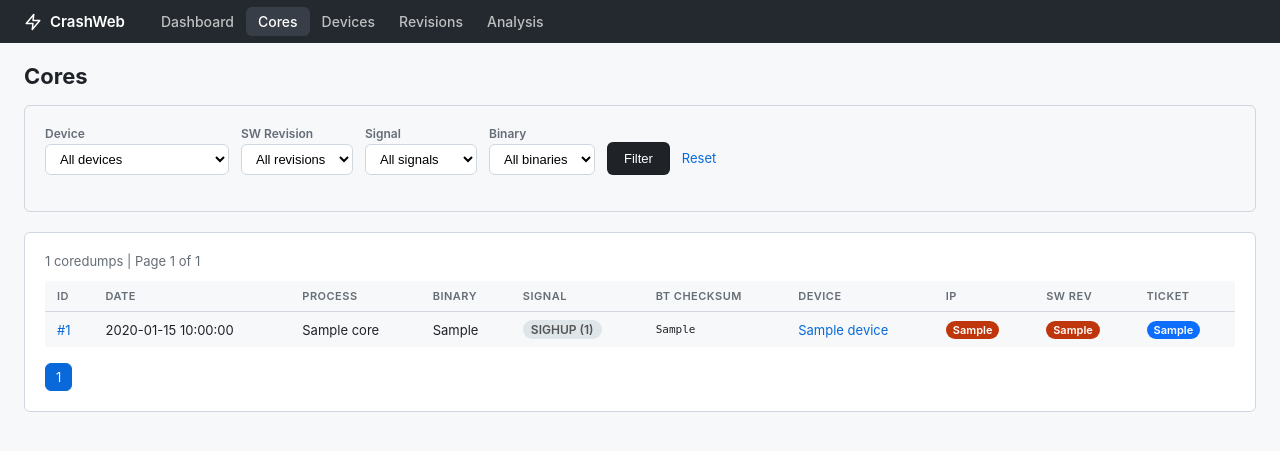
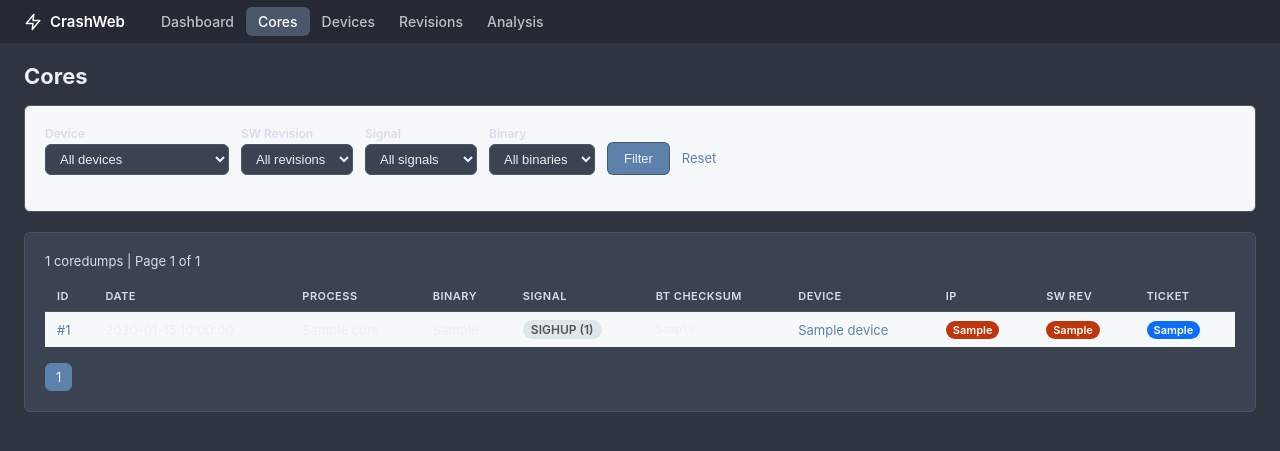
Before and after one commit to sberaconnects/crashweb, a Flask app: page /cores in a window 1280 px wide. Shown: the top 451 px of the page. Run offline with Flask 3, Linux system fonts and the light colour scheme; tables that the repository leaves empty hold one stand-in row (values such as "Sample post").

Commit message:
style: apply Nord palette to base.html CSS

```diff
--- a/web/templates/base.html
+++ b/web/templates/base.html
@@ -6,68 +6,68 @@
     <title>{% block title %}CrashWeb{% endblock %}</title>
     <style>
         * { box-sizing: border-box; margin: 0; padding: 0; }
-        body { font-family: -apple-system, BlinkMacSystemFont, "Segoe UI", "Noto Sans", Helvetica, Arial, sans-serif; background: #f6f8fa; color: #1f2328; font-size: 14px; }
+        body { font-family: -apple-system, BlinkMacSystemFont, "Segoe UI", "Noto Sans", Helvetica, Arial, sans-serif; background: #2e3440; color: #eceff4; font-size: 14px; }
 
         /* --- Nav --- */
-        nav { background: #24292f; padding: 0 24px; display: flex; align-items: center; gap: 0; }
+        nav { background: #242933; padding: 0 24px; display: flex; align-items: center; gap: 0; }
         nav a.brand { color: #fff; font-weight: 600; font-size: 15px; padding: 12px 20px 12px 0; margin-right: 4px; text-decoration: none; display: flex; align-items: center; gap: 8px; }
         nav a.brand:hover { color: #fff; text-decoration: none; }
         nav a.nav-link { color: rgba(255,255,255,0.7); text-decoration: none; font-weight: 500; padding: 6px 12px; border-radius: 6px; transition: color 0.1s, background 0.1s; }
         nav a.nav-link:hover { color: #fff; text-decoration: none; background: rgba(255,255,255,0.06); }
-        nav a.nav-link.active { color: #fff; background: #373e47; }
+        nav a.nav-link.active { color: #fff; background: #4c566a; }
 
         /* --- Layout --- */
         .container { margin: 20px auto; padding: 0 24px; }
 
         /* --- Breadcrumb --- */
-        .breadcrumb { margin-bottom: 16px; font-size: 13px; color: #656d76; }
-        .breadcrumb a { color: #0969da; text-decoration: none; }
+        .breadcrumb { margin-bottom: 16px; font-size: 13px; color: #d8dee9; }
+        .breadcrumb a { color: #5e81ac; text-decoration: none; }
         .breadcrumb a:hover { text-decoration: underline; }
 
         /* --- Cards --- */
-        .card { background: #fff; border-radius: 6px; border: 1px solid #d0d7de; padding: 20px; margin-bottom: 20px; }
-        .card > h2:not(.process-header) { font-size: 16px; color: #1f2328; border-bottom: 1px solid #d0d7de; padding-bottom: 12px; margin-bottom: 16px; }
-        .card > h2.process-header { font-size: 16px; color: #1f2328; }
+        .card { background: #3b4252; border-radius: 6px; border: 1px solid #4c566a; padding: 20px; margin-bottom: 20px; }
+        .card > h2:not(.process-header) { font-size: 16px; color: #eceff4; border-bottom: 1px solid #4c566a; padding-bottom: 12px; margin-bottom: 16px; }
+        .card > h2.process-header { font-size: 16px; color: #eceff4; }
         h1 { font-size: 22px; margin-bottom: 16px; }
 
         /* --- Tables --- */
         table { width: 100%; border-collapse: collapse; font-size: 13px; }
-        th, td { padding: 8px 12px; text-align: left; border-bottom: 1px solid #d0d7de; }
-        th { background: #f6f8fa; font-weight: 600; font-size: 11px; text-transform: uppercase; letter-spacing: 0.5px; color: #656d76; position: sticky; top: 0; white-space: nowrap; }
+        th, td { padding: 8px 12px; text-align: left; border-bottom: 1px solid #4c566a; }
+        th { background: #3b4252; font-weight: 600; font-size: 11px; text-transform: uppercase; letter-spacing: 0.5px; color: #d8dee9; position: sticky; top: 0; white-space: nowrap; }
         tbody tr:last-child td { border-bottom: none; }
-        tbody tr:hover { background: #f6f8fa; }
+        tbody tr:hover { background: #434c5e; }
         .table-wrapper { overflow-x: auto; max-height: 70vh; overflow-y: auto; }
 
         /* --- Links --- */
-        a { color: #0969da; text-decoration: none; }
+        a { color: #5e81ac; text-decoration: none; }
         a:hover { text-decoration: underline; }
 
         /* --- Inputs --- */
-        textarea { width: 100%; min-height: 100px; padding: 12px; font-family: "SFMono-Regular", Consolas, "Liberation Mono", Menlo, monospace; font-size: 13px; border: 1px solid #d0d7de; border-radius: 6px; resize: vertical; background: #fff; }
-        textarea:focus { outline: 2px solid #0969da; outline-offset: 0; }
-        input[type="text"], select { padding: 6px 10px; border: 1px solid #d0d7de; border-radius: 6px; font-size: 13px; background: #fff; }
-        input[type="text"]:focus, select:focus { outline: 2px solid #0969da; outline-offset: 0; }
+        textarea { width: 100%; min-height: 100px; padding: 12px; font-family: "SFMono-Regular", Consolas, "Liberation Mono", Menlo, monospace; font-size: 13px; border: 1px solid #4c566a; border-radius: 6px; resize: vertical; background: #3b4252; color: #eceff4; }
+        textarea:focus { outline: 2px solid #5e81ac; outline-offset: 0; }
+        input[type="text"], select { padding: 6px 10px; border: 1px solid #4c566a; border-radius: 6px; font-size: 13px; background: #3b4252; color: #eceff4; }
+        input[type="text"]:focus, select:focus { outline: 2px solid #5e81ac; outline-offset: 0; }
 
         /* --- Buttons --- */
-        button, .btn { background: #1f2328; color: #fff; border: 1px solid rgba(0,0,0,0.15); padding: 8px 16px; border-radius: 6px; cursor: pointer; font-size: 13px; display: inline-block; text-decoration: none; }
-        button:hover, .btn:hover { background: #32383f; text-decoration: none; }
+        button, .btn { background: #5e81ac; color: #eceff4; border: 1px solid rgba(0,0,0,0.3); padding: 8px 16px; border-radius: 6px; cursor: pointer; font-size: 13px; display: inline-block; text-decoration: none; }
+        button:hover, .btn:hover { background: #81a1c1; text-decoration: none; }
         .btn-sm { padding: 4px 10px; font-size: 12px; }
-        .btn-ghost { background: #f6f8fa; color: #1f2328; border: 1px solid #d0d7de; }
-        .btn-ghost:hover { background: #eaeef2; }
-        .btn-danger { background: #dc3545; border-color: transparent; color: #fff; }
-        .btn-danger:hover { background: #b02a37; }
+        .btn-ghost { background: #434c5e; color: #eceff4; border: 1px solid #4c566a; }
+        .btn-ghost:hover { background: #4c566a; }
+        .btn-danger { background: #bf616a; border-color: transparent; color: #fff; }
+        .btn-danger:hover { background: #a0505a; }
 
         /* --- Error --- */
-        .error { background: #ffebe9; border: 1px solid rgba(255,129,130,0.4); color: #82071e; padding: 12px; border-radius: 6px; margin-bottom: 16px; }
+        .error { background: rgba(191,97,106,0.15); border: 1px solid rgba(191,97,106,0.5); color: #bf616a; padding: 12px; border-radius: 6px; margin-bottom: 16px; }
 
         /* --- Pagination --- */
         .pagination { margin-top: 16px; display: flex; gap: 6px; align-items: center; flex-wrap: wrap; }
-        .pagination a, .pagination span { padding: 5px 10px; border: 1px solid #d0d7de; border-radius: 6px; text-decoration: none; color: #1f2328; font-size: 13px; }
-        .pagination a:hover { background: #f6f8fa; text-decoration: none; }
-        .pagination .active { background: #0969da; color: #fff; border-color: #0969da; }
+        .pagination a, .pagination span { padding: 5px 10px; border: 1px solid #4c566a; border-radius: 6px; text-decoration: none; color: #eceff4; font-size: 13px; }
+        .pagination a:hover { background: #434c5e; text-decoration: none; }
+        .pagination .active { background: #5e81ac; color: #fff; border-color: #5e81ac; }
 
         /* --- Meta --- */
-        .meta { color: #656d76; font-size: 13px; margin-bottom: 12px; }
+        .meta { color: #d8dee9; font-size: 13px; margin-bottom: 12px; }
 
         /* --- Truncate --- */
         td.truncate { max-width: 250px; overflow: hidden; text-overflow: ellipsis; white-space: nowrap; }
@@ -75,15 +75,15 @@
 
         /* --- Stat cards --- */
         .stats-grid { display: grid; grid-template-columns: repeat(auto-fit, minmax(200px, 1fr)); gap: 16px; margin-bottom: 20px; }
-        .stat-card { background: #fff; border-radius: 6px; border: 1px solid #d0d7de; padding: 20px; text-align: center; cursor: pointer; transition: background 0.1s, border-color 0.1s; }
-        .stat-card:hover { background: #f6f8fa; border-color: #57606a; text-decoration: none; }
-        .stat-card .stat-icon { color: #656d76; margin-bottom: 8px; display: flex; justify-content: center; }
-        .stat-card .number { font-size: 32px; font-weight: 700; color: #1f2328; }
-        .stat-card .label { font-size: 13px; color: #656d76; margin-top: 4px; }
+        .stat-card { background: #3b4252; border-radius: 6px; border: 1px solid #4c566a; padding: 20px; text-align: center; cursor: pointer; transition: background 0.1s, border-color 0.1s; }
+        .stat-card:hover { background: #434c5e; border-color: #81a1c1; text-decoration: none; }
+        .stat-card .stat-icon { color: #d8dee9; margin-bottom: 8px; display: flex; justify-content: center; }
+        .stat-card .number { font-size: 32px; font-weight: 700; color: #eceff4; }
+        .stat-card .label { font-size: 13px; color: #d8dee9; margin-top: 4px; }
 
         /* --- Filters --- */
         .filters { display: flex; gap: 12px; align-items: end; flex-wrap: wrap; margin-bottom: 16px; }
-        .filters label { font-size: 12px; font-weight: 600; color: #656d76; display: block; margin-bottom: 3px; }
+        .filters label { font-size: 12px; font-weight: 600; color: #d8dee9; display: block; margin-bottom: 3px; }
 
         /* --- Signal badges (semantic — unchanged) --- */
         .signal-badge { display: inline-block; padding: 2px 8px; border-radius: 10px; font-size: 12px; font-weight: 600; background: #dfe6e9; color: #555; }
@@ -98,23 +98,23 @@
 
         /* --- Pre/Code --- */
         .pre-wrap { position: relative; }
-        .pre-wrap .copy-btn { position: absolute; top: 8px; right: 8px; background: rgba(255,255,255,0.08); color: #e6edf3; border: 1px solid rgba(255,255,255,0.15); padding: 4px 8px; border-radius: 6px; cursor: pointer; font-size: 12px; display: inline-flex; align-items: center; gap: 4px; opacity: 0.85; transition: opacity 0.15s, background 0.15s; }
+        .pre-wrap .copy-btn { position: absolute; top: 8px; right: 8px; background: rgba(255,255,255,0.08); color: #eceff4; border: 1px solid rgba(255,255,255,0.15); padding: 4px 8px; border-radius: 6px; cursor: pointer; font-size: 12px; display: inline-flex; align-items: center; gap: 4px; opacity: 0.85; transition: opacity 0.15s, background 0.15s; }
         .pre-wrap .copy-btn:hover { opacity: 1; background: rgba(255,255,255,0.15); }
-        .pre-wrap .copy-btn.copied { background: #238636; border-color: #238636; color: #fff; opacity: 1; }
-        pre { background: #161b22; color: #e6edf3; padding: 16px; border-radius: 6px; overflow-x: auto; font-size: 13px; line-height: 1.5; font-family: "SFMono-Regular", Consolas, "Liberation Mono", Menlo, monospace; }
-        pre .line-no { color: #656d76; user-select: none; display: inline-block; width: 40px; text-align: right; margin-right: 16px; }
+        .pre-wrap .copy-btn.copied { background: #a3be8c; border-color: #a3be8c; color: #2e3440; opacity: 1; }
+        pre { background: #242933; color: #eceff4; padding: 16px; border-radius: 6px; overflow-x: auto; font-size: 13px; line-height: 1.5; font-family: "SFMono-Regular", Consolas, "Liberation Mono", Menlo, monospace; }
+        pre .line-no { color: #d8dee9; user-select: none; display: inline-block; width: 40px; text-align: right; margin-right: 16px; }
 
         /* --- Tabs --- */
-        .tabs { display: flex; border-bottom: 1px solid #d0d7de; margin-bottom: 16px; }
-        .tab { padding: 8px 16px; cursor: pointer; border-bottom: 2px solid transparent; margin-bottom: -1px; font-weight: 500; color: #656d76; }
-        .tab.active { color: #1f2328; border-bottom-color: #0969da; }
-        .tab:hover { color: #1f2328; }
+        .tabs { display: flex; border-bottom: 1px solid #4c566a; margin-bottom: 16px; }
+        .tab { padding: 8px 16px; cursor: pointer; border-bottom: 2px solid transparent; margin-bottom: -1px; font-weight: 500; color: #d8dee9; }
+        .tab.active { color: #eceff4; border-bottom-color: #5e81ac; }
+        .tab:hover { color: #eceff4; }
         .tab-content { display: none; }
         .tab-content.active { display: block; }
 
         /* --- Detail grid --- */
         .detail-grid { display: grid; grid-template-columns: 1fr 1fr; gap: 12px; }
-        .detail-grid .field-label { font-size: 11px; font-weight: 600; color: #656d76; text-transform: uppercase; letter-spacing: 0.5px; }
+        .detail-grid .field-label { font-size: 11px; font-weight: 600; color: #d8dee9; text-transform: uppercase; letter-spacing: 0.5px; }
         .detail-grid .field-value { font-size: 14px; margin-top: 2px; }
 
         /* --- Badges (semantic — unchanged) --- */
```
